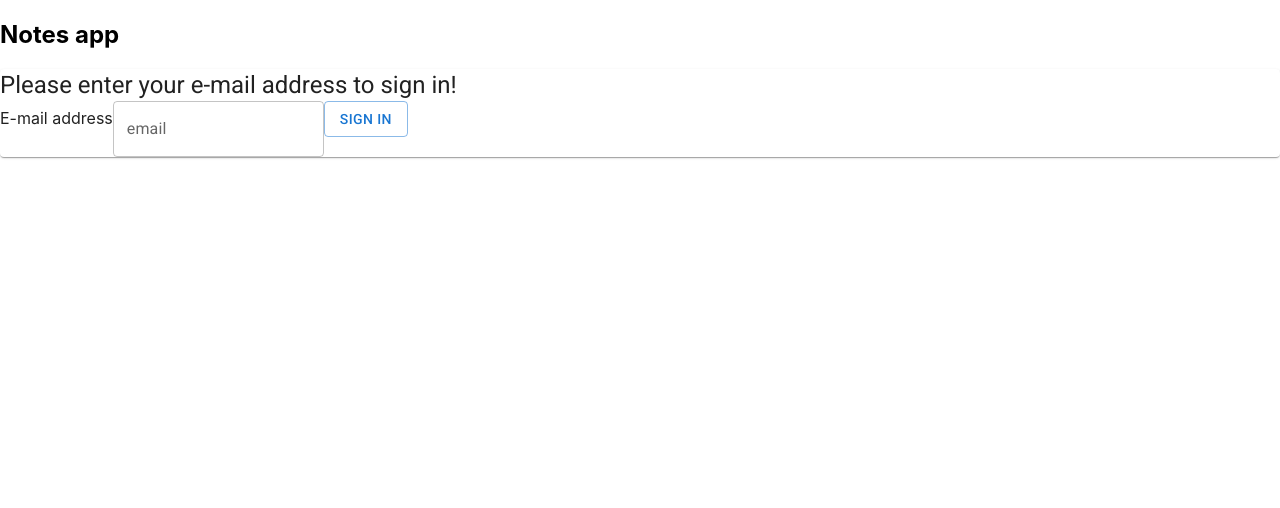
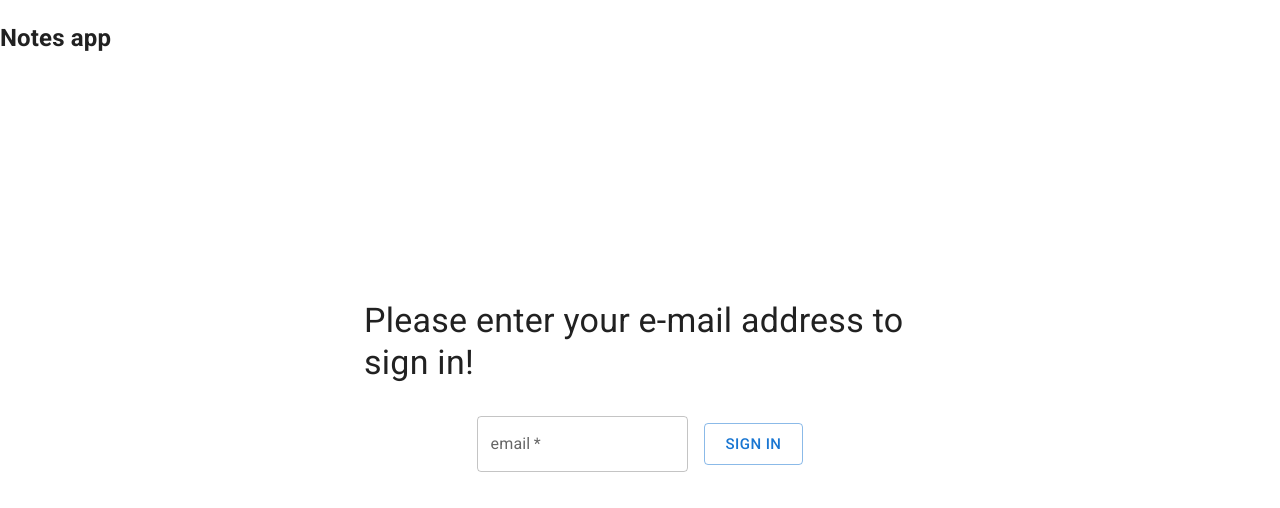
Before and after one commit to Joey-JJ/notes-react-supabase, a React (Create React App) app: page / in a window 1280 px wide. Shown: the top 508 px of the page. Built offline with nearby package versions, Linux system fonts and the light colour scheme; no server answers.

Commit message:
styled auth component, not final

```diff
--- a/src/App.js
+++ b/src/App.js
@@ -4,6 +4,7 @@ import { sessionContext } from "./utils/sessionContext";
 import Auth from "./components/Auth";
 import Notes from "./components/Notes/Notes";
 import Navbar from "./components/UI/Navbar";
+import { CssBaseline } from "@mui/material";
 
 const App = () => {
   const [isLoading, setIsLoading] = useState(true);
@@ -44,6 +45,7 @@ const App = () => {
 
   return (
     <sessionContext.Provider value={{ session, setSession }}>
+      <CssBaseline />
       <Navbar />
       <div className="App">{session ? <Notes /> : <Auth />}</div>
     </sessionContext.Provider>
--- a/src/components/Auth.js
+++ b/src/components/Auth.js
@@ -1,14 +1,12 @@
 import React, { useState } from "react";
 import { supabase } from "../utils/supabaseClient";
 
-import Button from "@mui/material/Button";
-import TextField from "@mui/material/TextField";
-import Card from "@mui/material/Card";
-import Typography from "@mui/material/Typography";
+import { Container, Typography, TextField, Button } from "@mui/material";
 
 const Auth = () => {
   const [email, setEmail] = useState("");
   const [loading, setLoading] = useState(false);
+
   const submitHandler = async (e) => {
     e.preventDefault();
     try {
@@ -24,27 +22,53 @@ const Auth = () => {
   };
 
   return (
-    <Card sx={{ minWidth: 275 }}>
-      <Typography variant="h5" component="div">
+    <Container
+      maxWidth={"sm"}
+      sx={{
+        display: "flex",
+        flexDirection: "column",
+        justifyContent: "center",
+        alignItems: "center",
+        gap: "2rem",
+        marginBlock: "14em",
+      }}
+    >
+      <Typography variant="h4" component="h1">
         Please enter your e-mail address to sign in!
       </Typography>
-      <form onSubmit={submitHandler}>
-        <label htmlFor="email">E-mail address</label>
+      <form
+        onSubmit={submitHandler}
+        style={{
+          display: "flex",
+          justifyContent: "center",
+          alignItems: "center",
+          gap: "1rem",
+        }}
+      >
+        <label htmlFor="email" style={{ display: "none" }}>
+          E-mail address
+        </label>
         <TextField
           variant="outlined"
           label="email"
           id="email"
-          type="email"
+          required
+          type="E-mail"
           placeholder="Enter here..."
           value={email}
           onChange={(e) => setEmail(e.target.value)}
           disabled={loading}
         />
-        <Button variant="outlined" type="submit" disabled={loading}>
+        <Button
+          variant="outlined"
+          type="submit"
+          disabled={loading}
+          size="large"
+        >
           Sign in
         </Button>
       </form>
-    </Card>
+    </Container>
   );
 };
 
```
